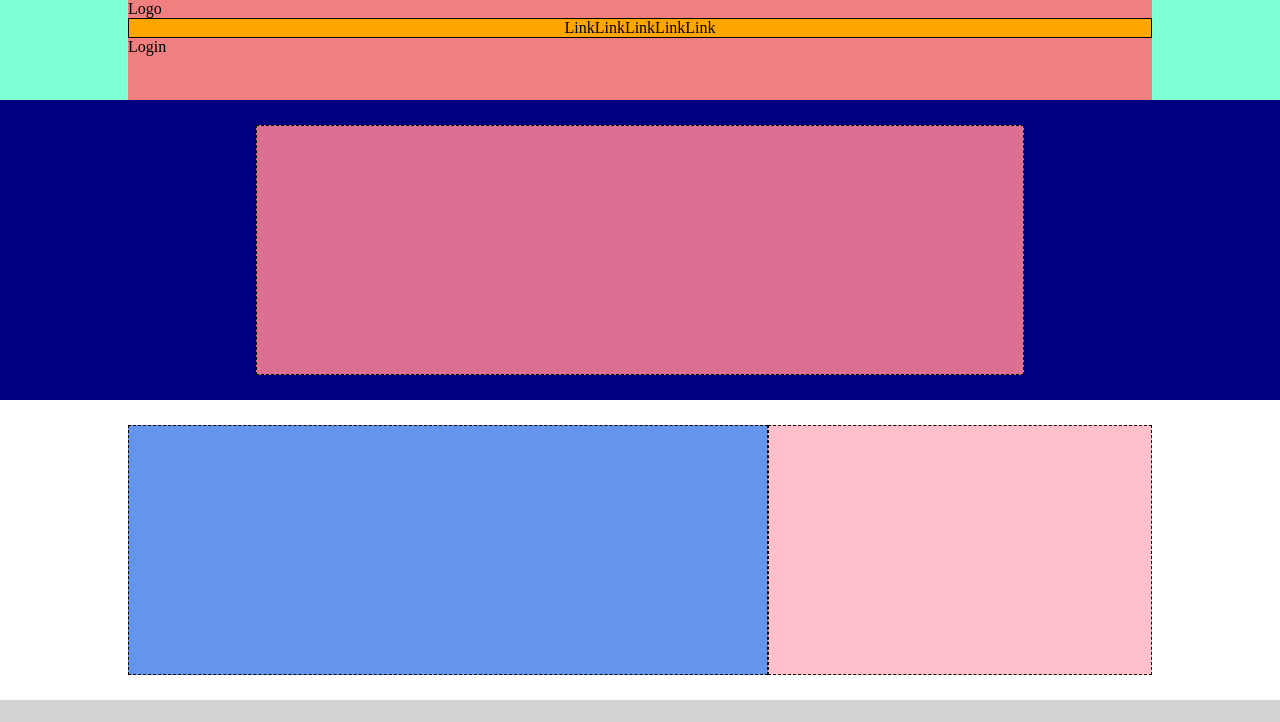
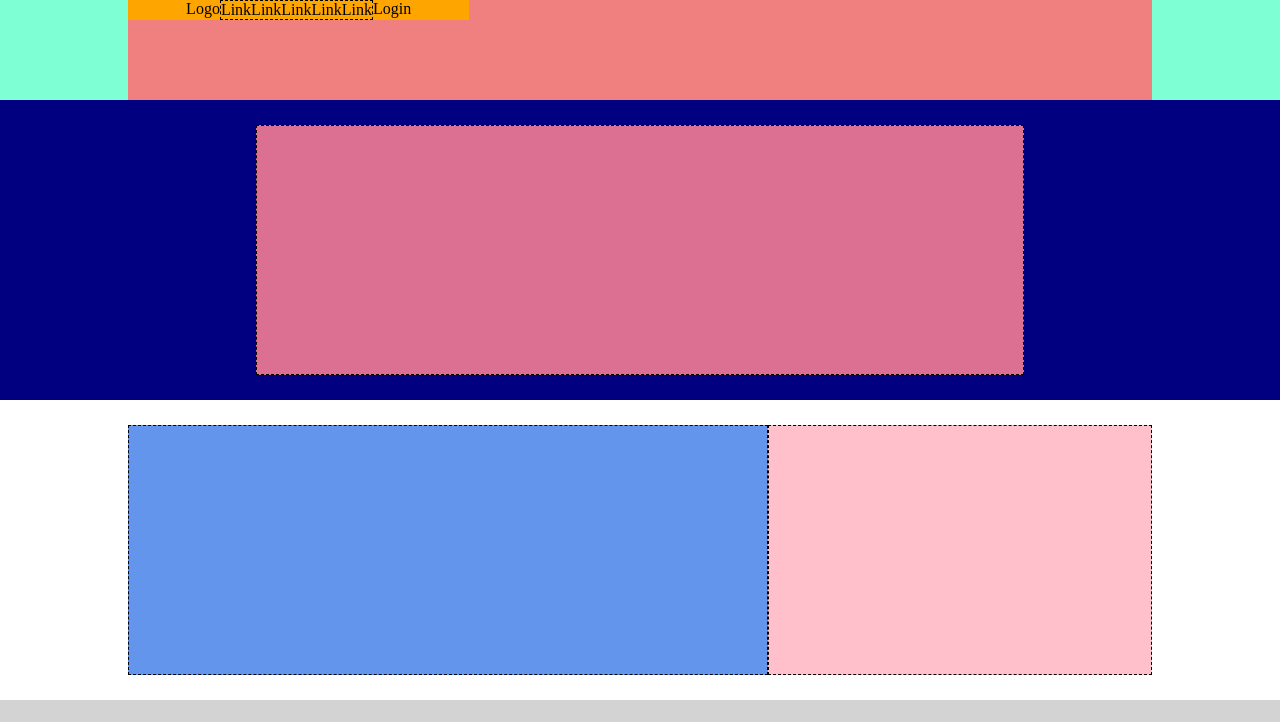
Before and after one commit to OttavioPaolini/htmlcss-struttura-discord, a plain HTML site: page index.html in a window 1280 px wide. Shown: the top 722 px of the page. Drawn offline with Linux system fonts and the light colour scheme.

Commit message:
modifiche all'header

```diff
--- a/css/style.css
+++ b/css/style.css
@@ -6,12 +6,17 @@
 }
 
 /* Common */
+.container-flex{
+    background-color: orange;
+    width: calc(100% / 3);
+    display:flex;
+    justify-content: center;
+
+}
 
 ul{
-    width: ;
     list-style-type: none;
-    background-color: orange;
-    border: 1px solid black;
+    border: 1px dashed black;
 }
 .flex{
     display:flex;
@@ -29,6 +34,7 @@ nav{
     background-color: lightcoral;
     align-self: center;
     margin: auto;
+
 }
 
 /* BANNER */
--- a/index.html
+++ b/index.html
@@ -15,6 +15,7 @@
     <!-- Header-Nav -->
     <nav>
         <div class="container">
+            <div class="container-flex">
                 <span>Logo</span>
                 <ul class="flex">
                     <li>Link</li>
@@ -24,6 +25,7 @@
                     <li>Link</li>
                 </ul>
                 <span>Login</span>
+            </div>
         </div>
     </nav>
     <!-- /Header-Nav-->
```
Lines whose indentation alone changed are shown as unchanged.
